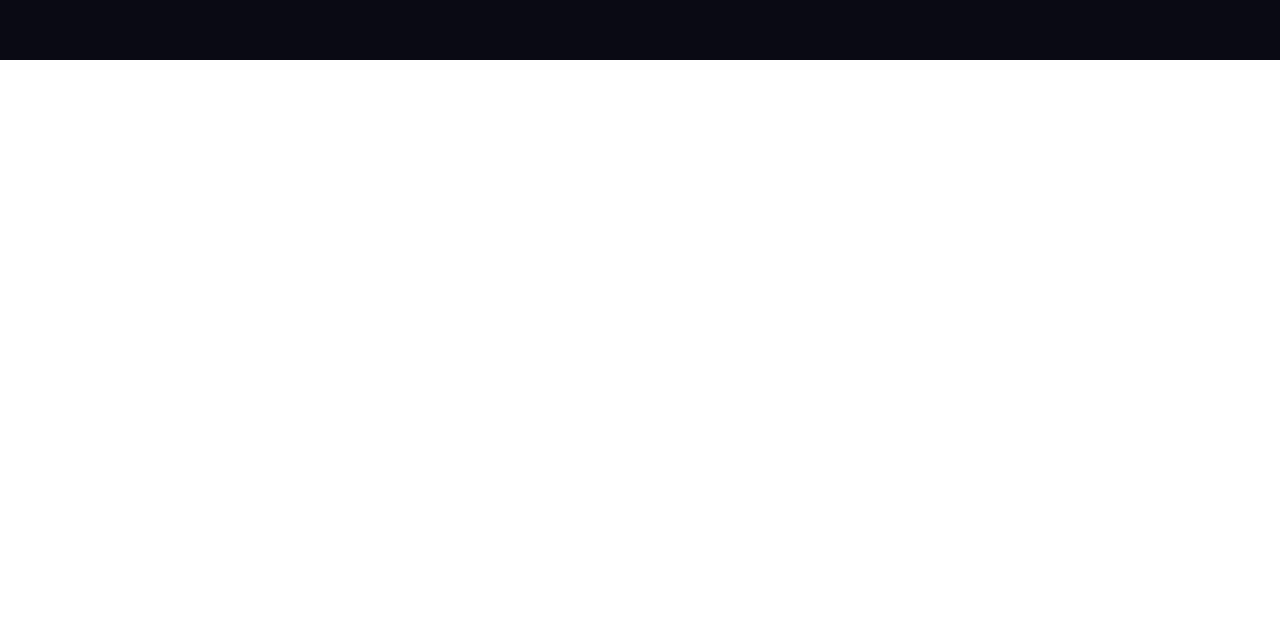
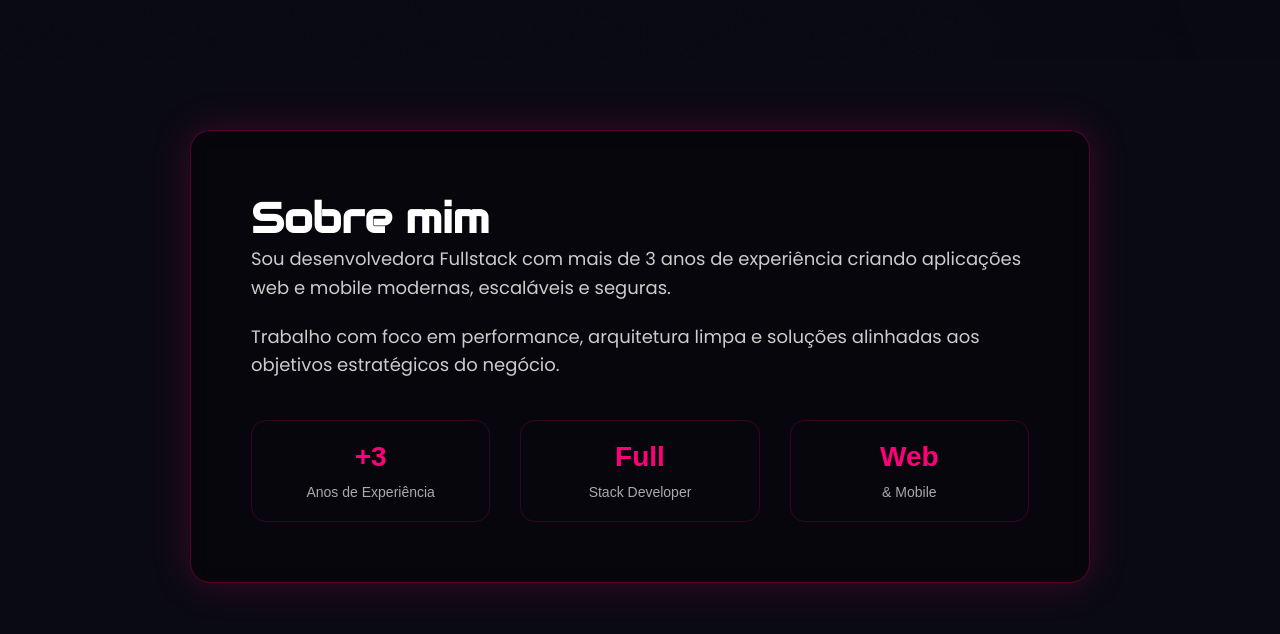
Before and after one commit to MelgesMoser/portifolio_LauraMelges, a React (Vite) app: page / in a window 1280 px wide. Shown: the part 740-1374 px from the top of the page. Before the commit the page ends 800 px from the top, so only its background shows below. Built offline with nearby package versions, Linux system fonts and the light colour scheme.

Commit message:
feat(about-me): make screen scrollable and add About component

```diff
--- a/src/App.css
+++ b/src/App.css
@@ -1,37 +1,48 @@
-html, body, #root {
-  width: 100%;
-  height: 100%;
+/* RESET */
+* {
   margin: 0;
   padding: 0;
-}
-
-* {
   box-sizing: border-box;
 }
 
-.app {
-  width: 100vw;
-  height: 100vh;
-  background-color: #0A0A14;
-  position: relative;
-  overflow: hidden;
+/* PERMITE SCROLL */
+html, body {
+  width: 100%;
+  min-height: 100%;
+  overflow-x: hidden; /* apenas bloqueia lateral */
+  scroll-behavior: smooth;
+  font-family: Arial, sans-serif;
+  background: #0A0A14;
 }
 
-/* imagem no fundo, colada na ESQUERDA */
-.gradient {
-  position: absolute;
-  top: 0;
-  left: 0;
-  z-index: 0;   /* fundo */
-  pointer-events: none;
+/* CONTAINER PRINCIPAL */
+.app {
+  width: 100%;
+  min-height: 100vh;
+  position: relative;
 }
 
-.navbar {
+/* IMAGEM DE FUNDO */
+.gradient {
+  position: fixed;
+  inset: 0;
+  width: 100%;
+  height: 100%;
+  object-fit: cover;
+  z-index: 0;
+  pointer-events: none;
+  opacity: 0.4;
+}
+
+/* COMPONENTES NA FRENTE */
+.navbar,
+.hero,
+.about {
   position: relative;
   z-index: 2;
 }
 
+/* APENAS PARA TESTE DE SCROLL */
 .hero {
-  position: relative;
-  z-index: 1;   /* acima da imagem */
+  min-height: 100vh;
 }
--- a/src/App.jsx
+++ b/src/App.jsx
@@ -1,17 +1,20 @@
-import Gradient1 from './assets/Gradient1.png'
-import './App.css'
-import NavBar from './components/NavBar'
-import Hero from './components/Hero'
-
+import Gradient1 from "./assets/Gradient1.png";
+import "./App.css";
+import NavBar from "./components/NavBar";
+import Hero from "./components/Hero";
+import About from "./components/About";
 
 function App() {
   return (
     <div className="app">
+      <img src={Gradient1} alt="Gradient" className="gradient" />
+
       <NavBar />
       <Hero />
-      <img src={Gradient1} alt="Gradient" className="gradient" />
+      <About />
     </div>
-  )
+
+  );
 }
 
-export default App
+export default App;
--- /dev/null
+++ b/src/components/About.css
@@ -0,0 +1,87 @@
+/* ABOUT SECTION */
+.about {
+  min-height: 100vh;
+  display: flex;
+  align-items: flex-start;
+  justify-content: center;
+  padding: 0px 5%;
+  position: relative;
+  z-index: 2;
+}
+
+.about-container {
+  max-width: 900px;
+  width: 100%;
+  background: rgba(0, 0, 0, 0.4);
+  backdrop-filter: blur(10px);
+  -webkit-backdrop-filter: blur(10px); /* importante */
+  border: 1px solid rgba(255, 0, 120, 0.3);
+  border-radius: 20px;
+  padding: 60px;
+  box-shadow: 0 0 40px rgba(255, 0, 120, 0.2);
+}
+
+/* TÍTULO */
+.about h2 {
+  font-size: 42px;
+  color: white;
+  font-family: 'Audiowide', cursive;
+}
+
+
+/* TEXTO */
+.about p {
+  font-size: 18px;
+  line-height: 1.6;
+  color: #ccc;
+  margin-bottom: 20px;
+  font-family: 'Poppins', sans-serif;
+}
+
+/* HIGHLIGHTS */
+.about-highlights {
+  display: flex;
+  justify-content: space-between;
+  margin-top: 40px;
+  gap: 30px;
+}
+
+.about-highlights div {
+  text-align: center;
+  flex: 1;
+  padding: 20px;
+  border: 1px solid rgba(255, 0, 120, 0.2);
+  border-radius: 15px;
+  transition: 0.3s ease;
+}
+
+.about-highlights div:hover {
+  transform: translateY(-5px);
+  border-color: #FF0078;
+  box-shadow: 0 0 20px rgba(255, 0, 120, 0.4);
+}
+
+.about-highlights h3 {
+  font-size: 28px;
+  color: #FF0078;
+  margin-bottom: 10px;
+}
+
+.about-highlights span {
+  font-size: 14px;
+  color: #aaa;
+}
+
+@media (max-width: 768px) {
+  .about-container {
+    padding: 30px;
+  }
+
+  .about h2 {
+    font-size: 28px;
+  }
+
+  .about-highlights {
+    flex-direction: column;
+  }
+}
--- /dev/null
+++ b/src/components/About.jsx
@@ -0,0 +1,42 @@
+import './About.css';
+
+function About() {
+  return (
+    <section className="about">
+      <div className="about-container">
+        <h2>
+          Sobre <span>mim</span>
+        </h2>
+
+        <p>
+          Sou desenvolvedora Fullstack com mais de 3 anos de experiência
+          criando aplicações web e mobile modernas, escaláveis e seguras.
+        </p>
+
+        <p>
+          Trabalho com foco em performance, arquitetura limpa e soluções
+          alinhadas aos objetivos estratégicos do negócio.
+        </p>
+
+        <div className="about-highlights">
+          <div>
+            <h3>+3</h3>
+            <span>Anos de Experiência</span>
+          </div>
+
+          <div>
+            <h3>Full</h3>
+            <span>Stack Developer</span>
+          </div>
+
+          <div>
+            <h3>Web</h3>
+            <span>& Mobile</span>
+          </div>
+        </div>
+      </div>
+    </section>
+  );
+}
+
+export default About;
--- a/src/components/NavBar.jsx
+++ b/src/components/NavBar.jsx
@@ -25,7 +25,6 @@ function NavBar() {
         <span>🐦</span>
       </div>
 
-      {/* botão mobile */}
       <div className="menu-toggle" onClick={() => setOpen(!open)}>
         ☰
       </div>
```
Also changed, not shown: src/components/NavBar.css (+0 -7 lines).
